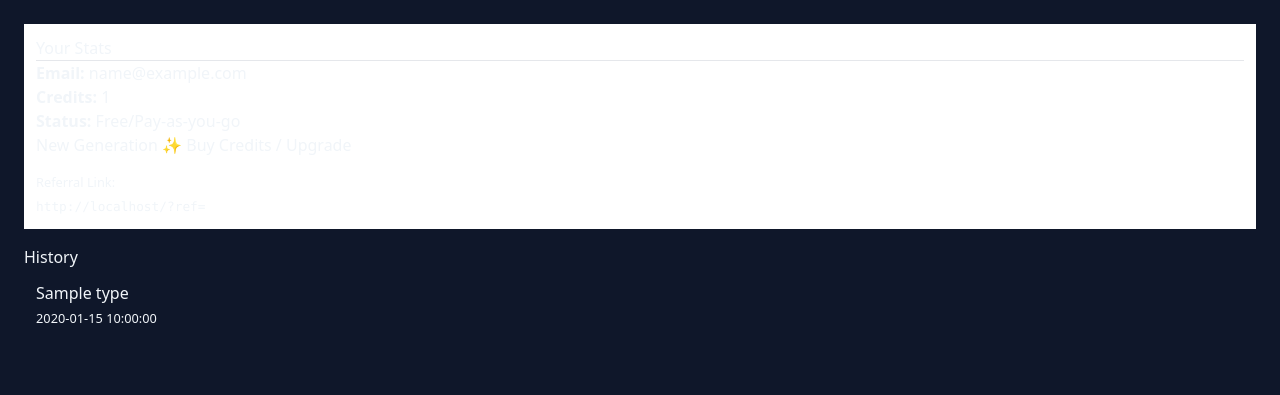
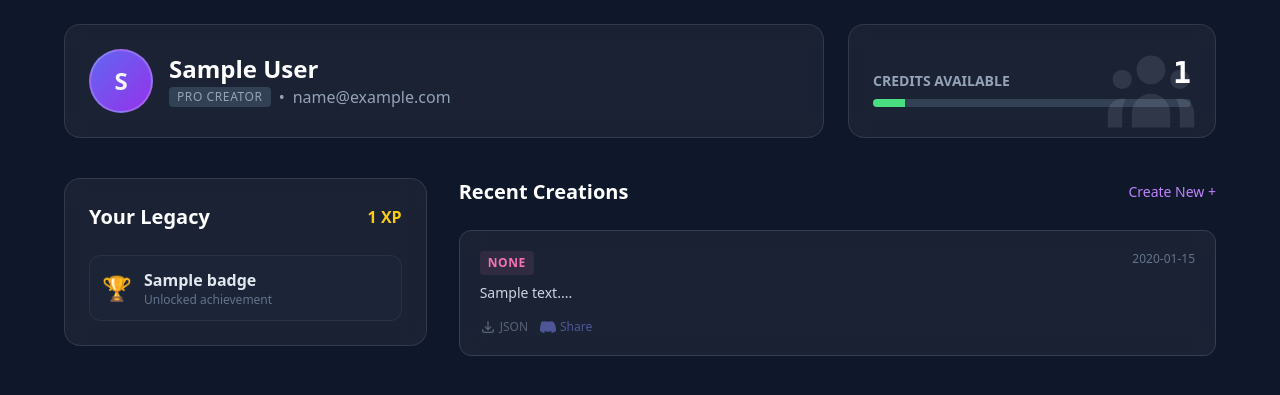
Before and after one commit to Devil-nkp/GameLore-AI, a Flask app: template templates/dashboard.html in a window 1280 px wide. Shown: the part 74-469 px from the top of the page. Run offline with Flask 3, Linux system fonts and the light colour scheme; tables that the repository leaves empty hold one stand-in row (values such as "Sample post"); the template is opened without the code that fills it: values that come from a table or form of the project are taken from there, most other values are stand-ins (such as "Sample title", 1, 10 or a date in 2020); some libraries are stand-ins or nearby versions.

Commit message:
dashboard.html

```diff
--- a/templates/dashboard.html
+++ b/templates/dashboard.html
@@ -1,44 +1,105 @@
 {% extends "base.html" %}
 {% block content %}
-<div class="row">
-    <div class="col-md-4 mb-4">
-        <div class="card bg-white p-3">
-            <h5>Your Stats</h5>
-            <hr>
-            <p><strong>Email:</strong> {{ user.email }}</p>
-            <p><strong>Credits:</strong> {{ user.credits }}</p>
-            <p><strong>Status:</strong>
-                {% if user.sub_status == 'active' %}
-                <span class="badge bg-success">Pro Subscriber</span>
+<div class="max-w-6xl mx-auto">
+
+    <div class="grid grid-cols-1 md:grid-cols-3 gap-6 mb-10">
+        <div class="glass p-6 rounded-2xl flex items-center gap-4 col-span-2">
+            <div class="w-16 h-16 rounded-full bg-gradient-to-br from-indigo-500 to-purple-600 flex items-center justify-center text-2xl font-bold border-2 border-white/20">
+                {{ user.name[0] }}
+            </div>
+            <div>
+                <h2 class="text-2xl font-bold text-white">{{ user.name }}</h2>
+                <div class="flex items-center gap-2 text-slate-400">
+                    <span class="bg-slate-700 px-2 py-0.5 rounded text-xs uppercase tracking-wider">
+                        {% if user.is_pro %}PRO CREATOR{% else %}Free Tier{% endif %}
+                    </span>
+                    <span>•</span>
+                    <span>{{ user.email }}</span>
+                </div>
+            </div>
+        </div>
+
+        <div class="glass p-6 rounded-2xl flex flex-col justify-center relative overflow-hidden group">
+            <div class="absolute right-0 top-0 p-4 opacity-10 group-hover:opacity-20 transition">
+                <svg class="w-24 h-24" fill="currentColor" viewBox="0 0 20 20"><path d="M13 6a3 3 0 11-6 0 3 3 0 016 0zM18 8a2 2 0 11-4 0 2 2 0 014 0zM14 15a4 4 0 00-8 0v3h8v-3zM6 8a2 2 0 11-4 0 2 2 0 014 0zM16 18v-3a5.972 5.972 0 00-.75-2.906A3.005 3.005 0 0119 15v3h-3zM4.75 12.094A5.973 5.973 0 004 15v3H1v-3a3 3 0 013.75-2.906z"></path></svg>
+            </div>
+            <div class="flex justify-between items-end mb-2">
+                <span class="text-slate-400 font-bold uppercase text-sm">Credits Available</span>
+                <span class="text-3xl font-mono font-bold text-white">{{ user.credits }}</span>
+            </div>
+            <div class="w-full bg-slate-700 h-2 rounded-full overflow-hidden">
+                <div class="bg-green-400 h-full" style="width: {{ (user.credits / 10) * 100 }}%"></div>
+            </div>
+            {% if not user.is_pro %}
+            <a href="/payment" class="mt-3 text-xs text-center text-green-400 hover:text-green-300 font-bold">Top Up Credits →</a>
+            {% endif %}
+        </div>
+    </div>
+
+    <div class="grid grid-cols-1 lg:grid-cols-3 gap-8">
+
+        <div class="glass p-6 rounded-2xl h-fit">
+            <div class="flex justify-between items-center mb-6">
+                <h3 class="text-xl font-bold text-white">Your Legacy</h3>
+                <span class="text-yellow-400 font-bold">{{ user.xp }} XP</span>
+            </div>
+
+            <div class="space-y-4">
+                {% if badges %}
+                    {% for badge in badges %}
+                    <div class="flex items-center gap-3 bg-slate-800/50 p-3 rounded-xl border border-slate-700/50">
+                        <div class="text-2xl">🏆</div>
+                        <div>
+                            <div class="font-bold text-slate-200">{{ badge }}</div>
+                            <div class="text-xs text-slate-500">Unlocked achievement</div>
+                        </div>
+                    </div>
+                    {% endfor %}
                 {% else %}
-                <span class="badge bg-secondary">Free/Pay-as-you-go</span>
+                    <div class="text-center py-8 text-slate-500">
+                        <p class="mb-2">No badges yet.</p>
+                        <p class="text-sm">Generate content to earn XP!</p>
+                    </div>
                 {% endif %}
-            </p>
-            <div class="d-grid gap-2">
-                <a href="/generate" class="btn btn-primary">New Generation ✨</a>
-                <a href="/payment" class="btn btn-outline-dark">Buy Credits / Upgrade</a>
             </div>
-            <div class="mt-3">
-                <small>Referral Link: <br> <code>{{ request.host_url }}?ref={{ user.ref_code }}</code></small>
+        </div>
+
+        <div class="lg:col-span-2">
+            <div class="flex justify-between items-center mb-6">
+                <h3 class="text-xl font-bold text-white">Recent Creations</h3>
+                <a href="/generate" class="text-sm text-purple-400 hover:text-purple-300">Create New +</a>
+            </div>
+
+            <div class="space-y-4">
+                {% if recent_gens %}
+                    {% for gen in recent_gens %}
+                    <div class="glass p-5 rounded-xl border border-slate-700 hover:border-purple-500/50 transition group">
+                        <div class="flex justify-between items-start mb-2">
+                            <span class="text-xs font-bold text-pink-400 bg-pink-400/10 px-2 py-1 rounded uppercase tracking-wider">{{ gen.type }}</span>
+                            <span class="text-xs text-slate-500">{{ gen.timestamp.strftime('%Y-%m-%d') }}</span>
+                        </div>
+                        <p class="text-slate-300 text-sm line-clamp-2 mb-4">{{ gen.content[:150] }}...</p>
+
+                        <div class="flex gap-3 opacity-50 group-hover:opacity-100 transition">
+                            <a href="/export/{{ gen.id }}" class="text-xs flex items-center gap-1 text-slate-400 hover:text-white">
+                                <svg class="w-4 h-4" fill="none" stroke="currentColor" viewBox="0 0 24 24"><path stroke-linecap="round" stroke-linejoin="round" stroke-width="2" d="M4 16v1a3 3 0 003 3h10a3 3 0 003-3v-1m-4-4l-4 4m0 0l-4-4m4 4V4"></path></svg>
+                                JSON
+                            </a>
+                            <button class="text-xs flex items-center gap-1 text-indigo-400 hover:text-indigo-300" hx-post="/share_discord/{{ gen.id }}" hx-swap="outerHTML">
+                                <svg class="w-4 h-4" fill="currentColor" viewBox="0 0 24 24"><path d="M20.317 4.37a19.791 19.791 0 00-4.885-1.515.074.074 0 00-.079.037 13.48 13.48 0 00-.59 1.203 18.23 18.23 0 00-7.163 0 13.525 13.525 0 00-.59-1.203.078.078 0 00-.079-.037 19.796 19.796 0 00-4.885 1.515.071.071 0 00-.032.027C.533 9.046-.32 13.58.099 18.057a.082.082 0 00.031.057 19.9 19.9 0 005.993 3.03.078.078 0 00.084-.028 14.09 14.09 0 001.226-1.994.076.076 0 00-.041-.106 13.107 13.107 0 01-1.872-.892.077.077 0 01-.008-.128 10.2 10.2 0 00.372-.292.074.074 0 01.077-.01c3.928 1.793 8.18 1.793 12.062 0a.074.074 0 01.078.01c.12.098.246.198.373.292a.077.077 0 01-.006.127 12.299 12.299 0 01-1.873.892.077.077 0 00-.041.107c.36.698.772 1.362 1.225 1.993a.076.076 0 00.084.028 19.839 19.839 0 006.002-3.03.077.077 0 00.032-.054c.5-5.177-.838-9.674-3.549-13.66a.074.074 0 00-.031-.028z"/></svg>
+                                Share
+                            </button>
+                        </div>
+                    </div>
+                    {% endfor %}
+                {% else %}
+                    <div class="glass p-8 rounded-xl text-center border border-dashed border-slate-700">
+                        <p class="text-slate-400 mb-4">You haven't generated anything yet.</p>
+                        <a href="/generate" class="bg-purple-600 text-white px-6 py-2 rounded-lg font-bold hover:bg-purple-700 transition">Start Creating</a>
+                    </div>
+                {% endif %}
             </div>
         </div>
     </div>
-
-    <div class="col-md-8">
-        <h3>History</h3>
-        {% if history %}
-            {% for item in history %}
-            <div class="card mb-3 p-3">
-                <div class="d-flex justify-content-between">
-                    <h5 class="text-capitalize">{{ item.type }}</h5>
-                    <small class="text-muted">{{ item.date }}</small>
-                </div>
-                <p class="text-muted">{{ item.preview }}</p>
-                </div>
-            {% endfor %}
-        {% else %}
-            <p class="text-muted">No generations yet. Create your first one!</p>
-        {% endif %}
-    </div>
 </div>
 {% endblock %}
```
